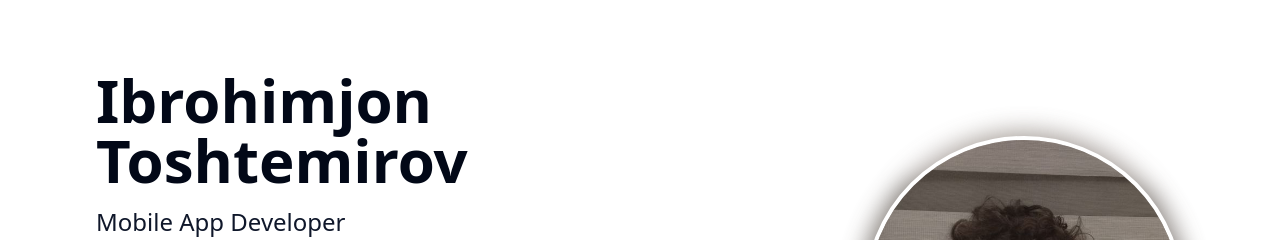
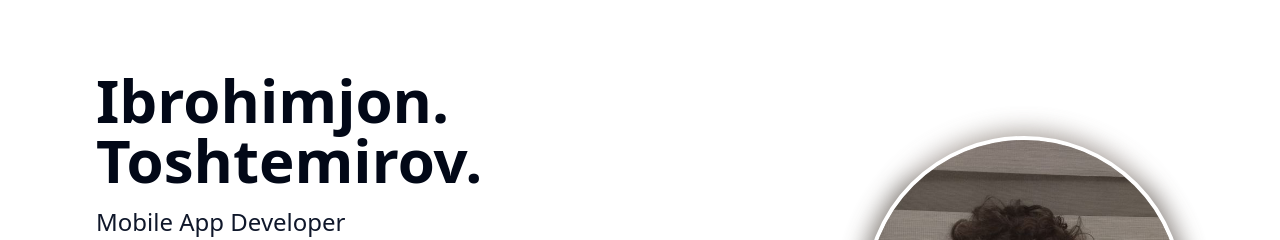
Before and after one commit to IBO-Umbrel/ibo-umbrels-portfolio, a React (Vite) app: page / in a window 1280 px wide. Shown: the part 200-440 px from the top of the page. Built offline with nearby package versions, Linux system fonts and the light colour scheme.

Commit message:
Update HeroSection.tsx

```diff
--- a/src/components/HeroSection.tsx
+++ b/src/components/HeroSection.tsx
@@ -16,7 +16,7 @@ interface HeroSectionProps {
 }
 
 const HeroSection = ({
-  name = "Ibrohimjon Toshtemirov",
+  name = "Ibrohimjon. Toshtemirov.",
   roles = ["Full-stack Engineer", "Web Developer", "Mobile App Developer"],
   bio = "I am a full-stack developer with 3 years of personal experience. I build web, mobile, and desktop applications using tools like React.js, Expo, Express.js, and more. I'm currently studying Software Engineering at Millat Umidi University.",
   email = "ibo.umbrella@gmail.com",
```
